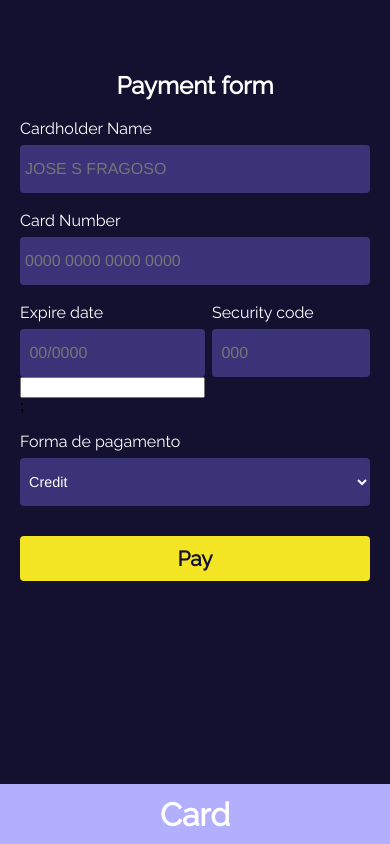
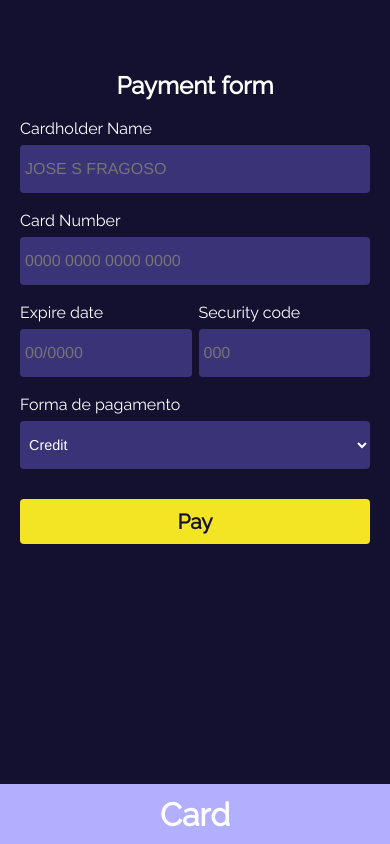
Before and after one commit to M4RC0N3/payment-screen, a React (Create React App) app: page / in a window 390 px wide. Shown: the top 844 px of the page. Built offline with nearby package versions, Linux system fonts and the light colour scheme.

Commit message:
add class name on button e add mask input

```diff
--- a/src/pages/payment-card/index.tsx
+++ b/src/pages/payment-card/index.tsx
@@ -117,17 +117,16 @@ function PaymentCard() {
                     </div>
                     <div className='card-number-container'>
                         <label htmlFor='name'>Card Number</label>
-                        <input id="card-number" className='input' type="text" placeholder="0000 0000 0000 0000" maxLength={16}  pattern="[0-9\s]+$" required />
+                        <InputMask id="card-number" className='input' mask="9999 9999 9999 9999" placeholder="0000 0000 0000 0000" required />
                     </div>
                     <div className='dualfield-container'>
                         <div className='expire-date-container'>
                             <label htmlFor = "expire">Expire date</label>
-                            <input className='input' id="expire" type="text" placeholder=" 00/0000"  name="ccexpiration"  maxLength={7}  minLength={7} pattern="\d{2}/\d{4}" title="EX: 00/0000" required/>
-                            <InputMask mask="9999 9999 9999 9999"  />;
+                            <InputMask className='input' id="expire" type="text" mask="99/9999" placeholder="00/0000" required />
                         </div>
                         <div className='security-code-container'>
                             <label htmlFor="ccv">Security code</label>
-                            <input className='input division' type="text" id="cvv" placeholder=" 000" name="cccvv" title="EX: 000" maxLength={3} minLength={3}   pattern="[0-9]+$" required/>
+                            <InputMask className='input division' id="cvv" type="text" mask="999" placeholder="000" required />
                         </div>
                     </div>
                     <div className='type-payment-container'>
@@ -254,7 +253,7 @@ function PaymentCard() {
                 </div>
             </div>
         </div>
-        <button onClick={ShowCard}>Card</button>
+        <button className="button-show-card" onClick={ShowCard}>Card</button>
     </div>
   );
 }
--- a/src/pages/payment-card/style/_responsive.scss
+++ b/src/pages/payment-card/style/_responsive.scss
@@ -18,7 +18,7 @@
             }
             pointer-events: none;
         }
-        button{
+        .button-show-card{
             display: block;
             z-index: 0;
         }
--- a/src/pages/payment-card/style/index.css
+++ b/src/pages/payment-card/style/index.css
@@ -321,7 +321,7 @@
   left: 0;
   bottom: 2%;
 }
-.payment-card-container button {
+.payment-card-container .button-show-card {
   display: none;
   width: 100%;
   background-color: #B2AFFF;
@@ -372,7 +372,7 @@
   .payment-card-container .card-container .card-content {
     margin-right: 0px;
   }
-  .payment-card-container button {
+  .payment-card-container .button-show-card {
     display: block;
     z-index: 0;
   }
--- a/src/pages/payment-card/style/index.scss
+++ b/src/pages/payment-card/style/index.scss
@@ -312,7 +312,7 @@ $fontStandard:'raleway-regular', Helvetica, sans-serif;
       }
     }
   }
-  button{
+  .button-show-card{
     display: none;
     width: 100%;
     background-color: #B2AFFF;
```
